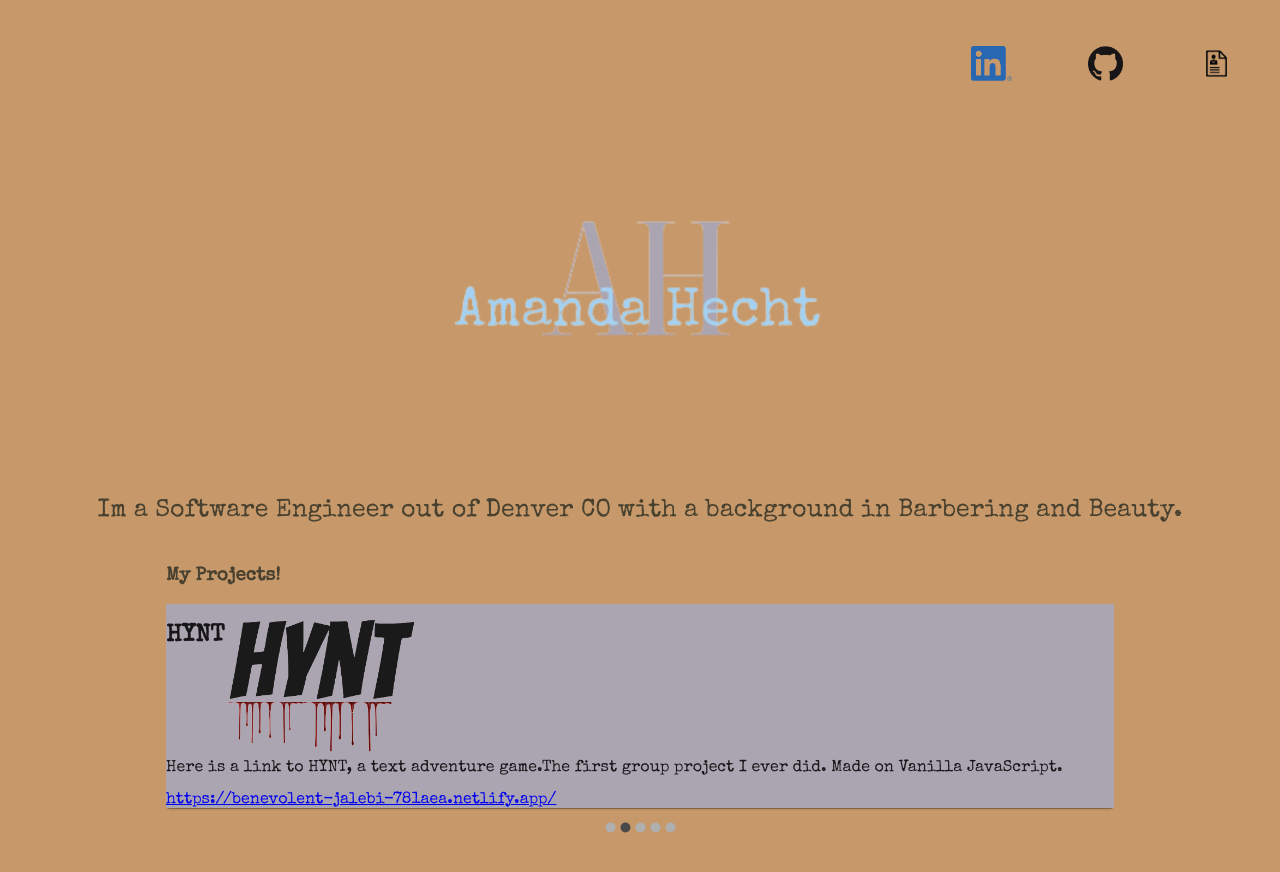
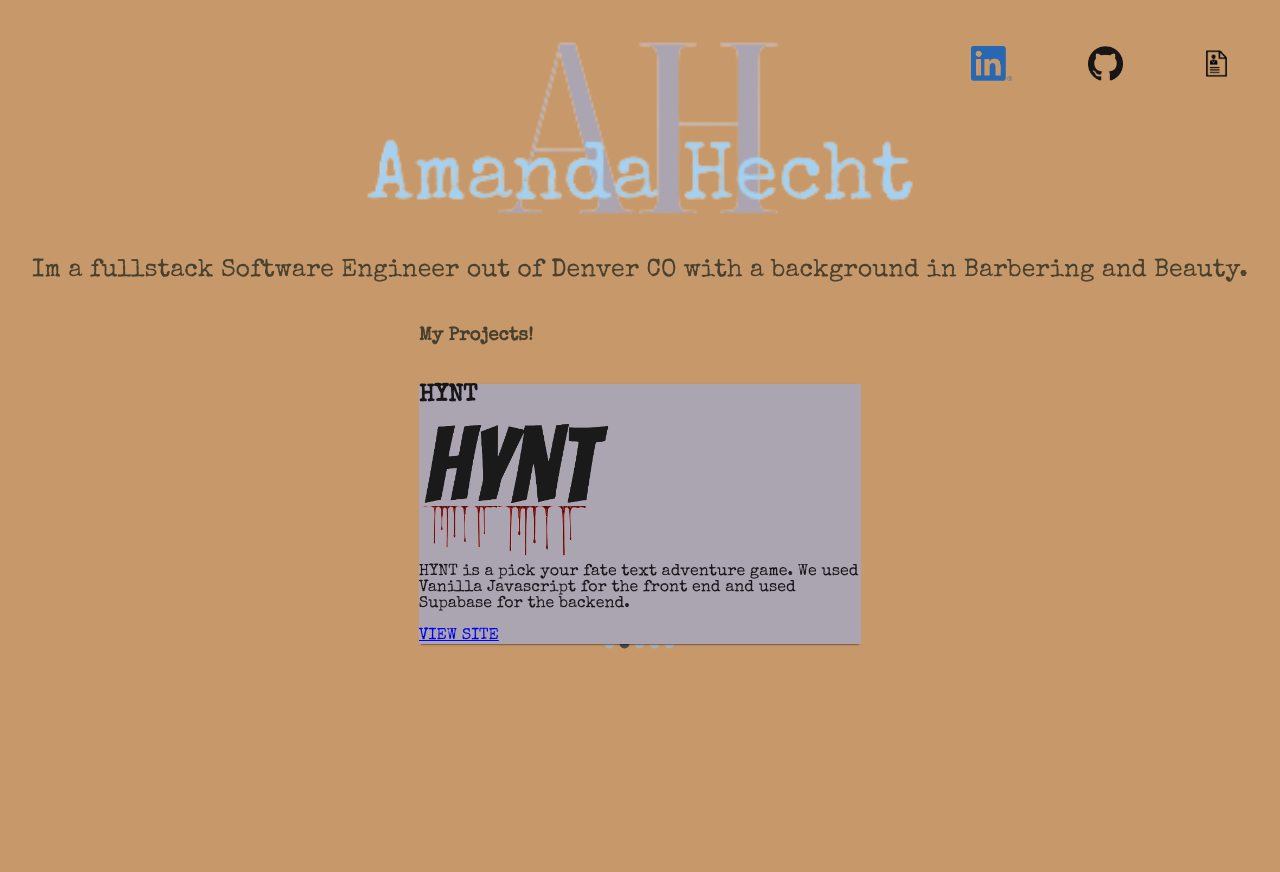
Before and after one commit to amanda-hecht89/Amanda-Website, a React (Create React App) app: page / in a window 1280 px wide. Shown: the top 872 px of the page. After the commit the page ends 800 px from the top, so only its background shows below. Built offline with nearby package versions, Linux system fonts and the light colour scheme.

Commit message:
edit nav bar shrink page

```diff
--- a/src/App.css
+++ b/src/App.css
@@ -3,6 +3,7 @@
 .nav-header {
   display: flex;
   justify-content: flex-end;
+  height: 5px;
 }
 
 footer {
@@ -20,7 +21,7 @@ body {
 }
 
 .pros {
-  width: 75%;
+  width: 35%;
   font-family: 'Special Elite', cursive;
 }
 
@@ -49,6 +50,7 @@ body {
 .photo2 {
   display: flex;
   justify-content: center;
+  padding: 0%;
 }
 
 .projectPhotos {
--- a/src/Carousel.css
+++ b/src/Carousel.css
@@ -8,5 +8,9 @@
 .onent {
     background-color: #ABA4B1;
     margin-top: -20px;
+}
 
+.title {
+    background-color: #ABA4B1;
+    margin-bottom: -20px;
 }
--- a/src/ItemsCarousel.js
+++ b/src/ItemsCarousel.js
@@ -8,13 +8,15 @@ export default function Item({ item })
     <Paper>
       <div className='page'>
         <div className='component'>
+          <div className='title'>
+            <h2>{item.title}</h2>
+          </div>
           <div className='comp'>
-            <h2>{item.title}</h2>
             <img className='projectPhotos' src={item.image} alt={item.image}/>
           </div>
           <div className='onent'>
             <p>{item.description}</p>
-            <a href={item.link}>{item.link}</a>
+            <a href={item.link}>VIEW SITE</a>
           </div>
         </div>
       </div>
--- a/src/Welcome.js
+++ b/src/Welcome.js
@@ -8,12 +8,12 @@ export default function Welcome() {
     <div>
       <div className='welcome'>
         <div className='photo2' >
-          <img src='/Images/myname4.png 'height='350' width='auto'/>
+          <img src='/Images/myname4-1.png 'height='220' width='auto'/>
         </div>
         <div className='about'>
           <div className='paragraph'>
             <p className='para1'>
-            Im a Software Engineer out of Denver CO with a background in Barbering and Beauty.
+            Im a fullstack Software Engineer out of Denver CO with a background in Barbering and Beauty.
             </p>
           </div>
         </div>
--- a/src/helper/slides.json
+++ b/src/helper/slides.json
@@ -3,21 +3,21 @@
         "id": 1,
         "title": "Arcade",
         "image": "/Images/arcade2.png",
-        "description": "This is a webiste I made to hold all the game apps I made. Some are react most are JavaScript. Enjoy!",
+        "description": "This is a webiste I made to hold all the game apps I made. Some are react most are JavaScript.",
         "link": "https://amandarcade.netlify.app/"
     },
     {
         "id": 2,
         "title": "HYNT",
         "image": "/Images/hynt2.png",
-        "description": "Here is a link to HYNT, a text adventure game.The first group project I ever did. Made on Vanilla JavaScript.",
+        "description": "HYNT is a pick your fate text adventure game. We used Vanilla Javascript for the front end and used Supabase for the backend.",
         "link": "https://benevolent-jalebi-781aea.netlify.app/"
     },
     {
         "id": 3,
         "title": "PAAC angry fisch",
         "image": "/Images/paac.png",
-        "description": "Here is a link to PAAC, a saltwater outsourced database. The second group project I did. Made on React ",
+        "description": "PAAC is an app useing an ouutsources API to munhe certain info for diet and nutrital facts of certain Atlantic fish. This app was built with React.",
         "link": "https://benevolent-jalebi-781aea.netlify.app/"
 
     },
@@ -25,7 +25,7 @@
         "id": 4,
         "title": "PIXIE.js",
         "image": "/Images/pixie2.png",
-        "description": "Here is a link to Pixie.js, a tarot card API. The third group project I did. Made on JavaScript, backend heavy. ",
+        "description": "Pixie.js is a tarot card API. Backend heavy with a landing page. Made on JavaScript. ",
         "link": "https://pixie-tarot-api.herokuapp.com/"
     },
     {
```
Also changed, not shown: public/Images/myname4-1.png (added), public/Images/myname4.png (deleted).
